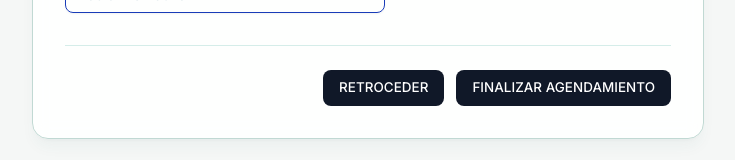
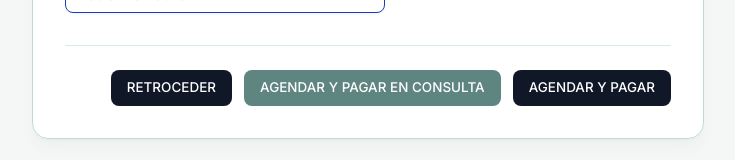
Before and after one commit to NativeCodeDeveloper/integravali01-front, a Next.js app: page /formularioReservaProfesional/1 in a window 1280 px wide. Shown: the part 587-747 px from the top of the page, without its empty margins (272-1007 px from the left). Built offline with nearby package versions, Linux system fonts and the light colour scheme; no server answers.

Commit message:
Boton de no pago

```diff
--- a/src/app/(public)/formularioReservaProfesional/[id_profesional]/page.jsx
+++ b/src/app/(public)/formularioReservaProfesional/[id_profesional]/page.jsx
@@ -605,7 +605,31 @@ export default function FormularioReservaProfesional() {
                             <ShadcnButton2 nombre={"RETROCEDER"} funcion={()=>volver(id_profesional)}/>
 
                         <ShadcnButton2
-                            nombre={procesandoPago ? "FINALIZANDO AGENDAMIENTO..." : "FINALIZAR AGENDAMIENTO"}
+                            nombre={"AGENDAR Y PAGAR EN CONSULTA"}
+                            funcion={(e) => {
+                                if (e?.preventDefault) e.preventDefault();
+                                if (e?.stopPropagation) e.stopPropagation();
+
+                                if (procesandoPago) return;
+
+                                return agendarSinPago(
+                                    nombrePaciente,
+                                    apellidoPaciente,
+                                    rut,
+                                    telefono,
+                                    email,
+                                    fechaInicio,
+                                    horaInicio,
+                                    fechaFinalizacion,
+                                    horaFin,
+                                    id_profesional
+                                );
+                            }}
+                            className="bg-[#5F8580] hover:bg-[#4f736f]"
+                        />
+
+                        <ShadcnButton2
+                            nombre={procesandoPago ? "FINALIZANDO AGENDAMIENTO..." : "AGENDAR Y PAGAR"}
                             funcion={(e) => {
                                 if (e?.preventDefault) e.preventDefault();
                                 if (e?.stopPropagation) e.stopPropagation();
```
